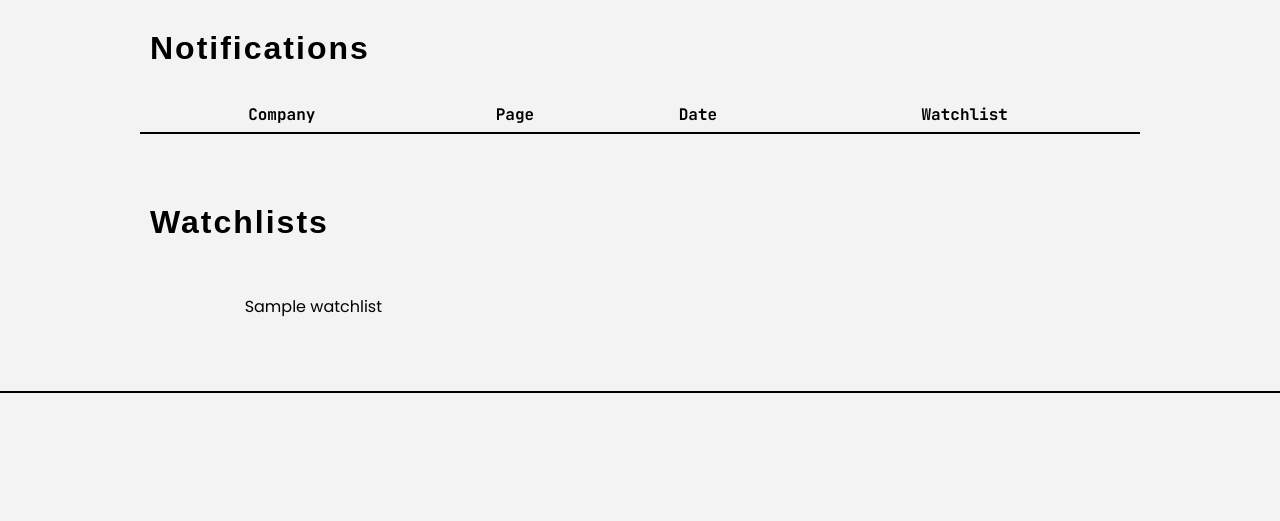
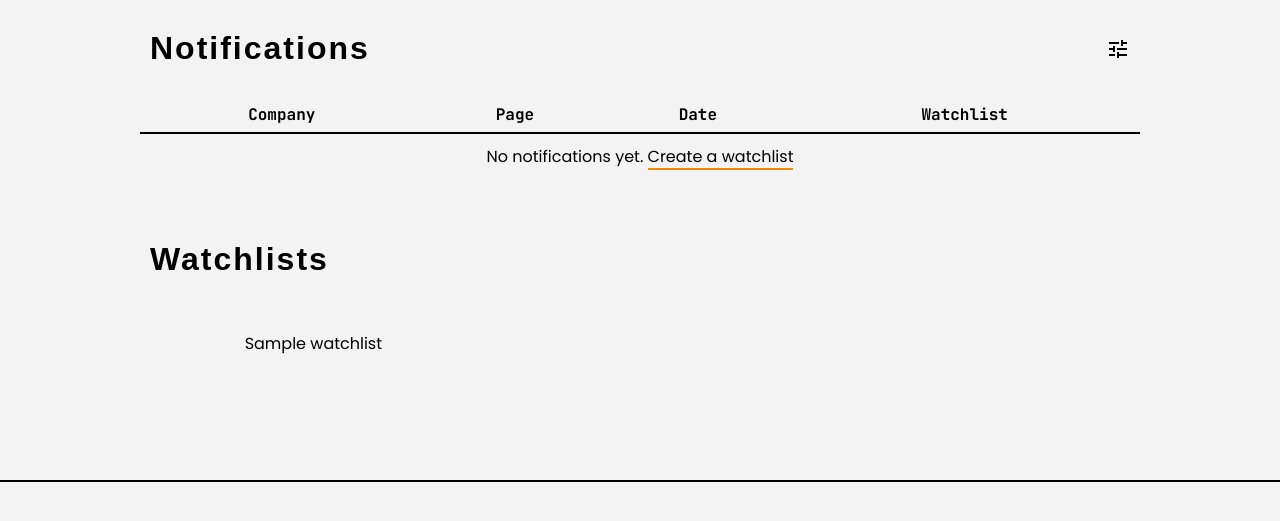
Before and after one commit to hrushikeshrv/hawk-tracker, a Django app: template core/templates/core/dashboard.html in a window 1280 px wide. Shown: the part 74-595 px from the top of the page. Run offline with Django 5.2, Linux system fonts and the light colour scheme; the template is opened without the code that fills it: values that come from a table or form of the project are taken from there, others are empty; tables that the repository leaves empty hold one stand-in row (values such as "Sample post"); lists and menus that the app fills with data are empty; some web fonts are replaced.

Commit message:
Create dashboard skeleton

```diff
--- a/core/templates/core/dashboard.html
+++ b/core/templates/core/dashboard.html
@@ -3,7 +3,11 @@
 {% block title %}Hawk Tracker{% endblock %}
 
 {% block body %}
-    <h1>Notifications</h1>
+    <div class="flexbox-row jcsb aic">
+        <h1>Notifications</h1>
+{#        Make a settings page or popup for users to manage their notification settings #}
+        <a href="" class="material-symbols-outlined button">tune</a>
+    </div>
     <div class="table-container">
         <table id="notification-container">
             <thead>
@@ -15,6 +19,9 @@
                 </tr>
             </thead>
             <tbody id="notification-list">
+                <tr>
+                    <td colspan="4" style="text-align: center; padding-top: 10px;">No notifications yet. <a href="" class="a">Create a watchlist</a></td>
+                </tr>
             </tbody>
         </table>
     </div>
--- a/static/css/styles.css
+++ b/static/css/styles.css
@@ -667,6 +667,7 @@ html.light-theme .dark-theme-invert {
 main {
     max-width: 1000px;
     padding-bottom: 30px;
+    min-height: 60svh;
 }
 
 h1 {
@@ -714,7 +715,7 @@ table th {
 }
 
 table td {
-    padding: 0;
+    padding: 2px;
 }
 
 table thead {
@@ -729,8 +730,8 @@ table thead tr {
 }
 
 tbody {
-    font-family: var(--monospace-font);
-    font-size: 1.2rem;
+    font-family: var(--default-font);
+    font-size: 1rem;
 }
 
 .hidden {
@@ -804,6 +805,17 @@ button#change-theme-button {
     height: 0;
 }
 
+.button {
+    cursor: pointer;
+    transition: background-color ease 0.2s;
+    padding: 5px;
+    border-radius: 5px;
+}
+
+.button:hover {
+    background-color: var(--background-dark-1);
+}
+
 /*
     header styles
 */
```
